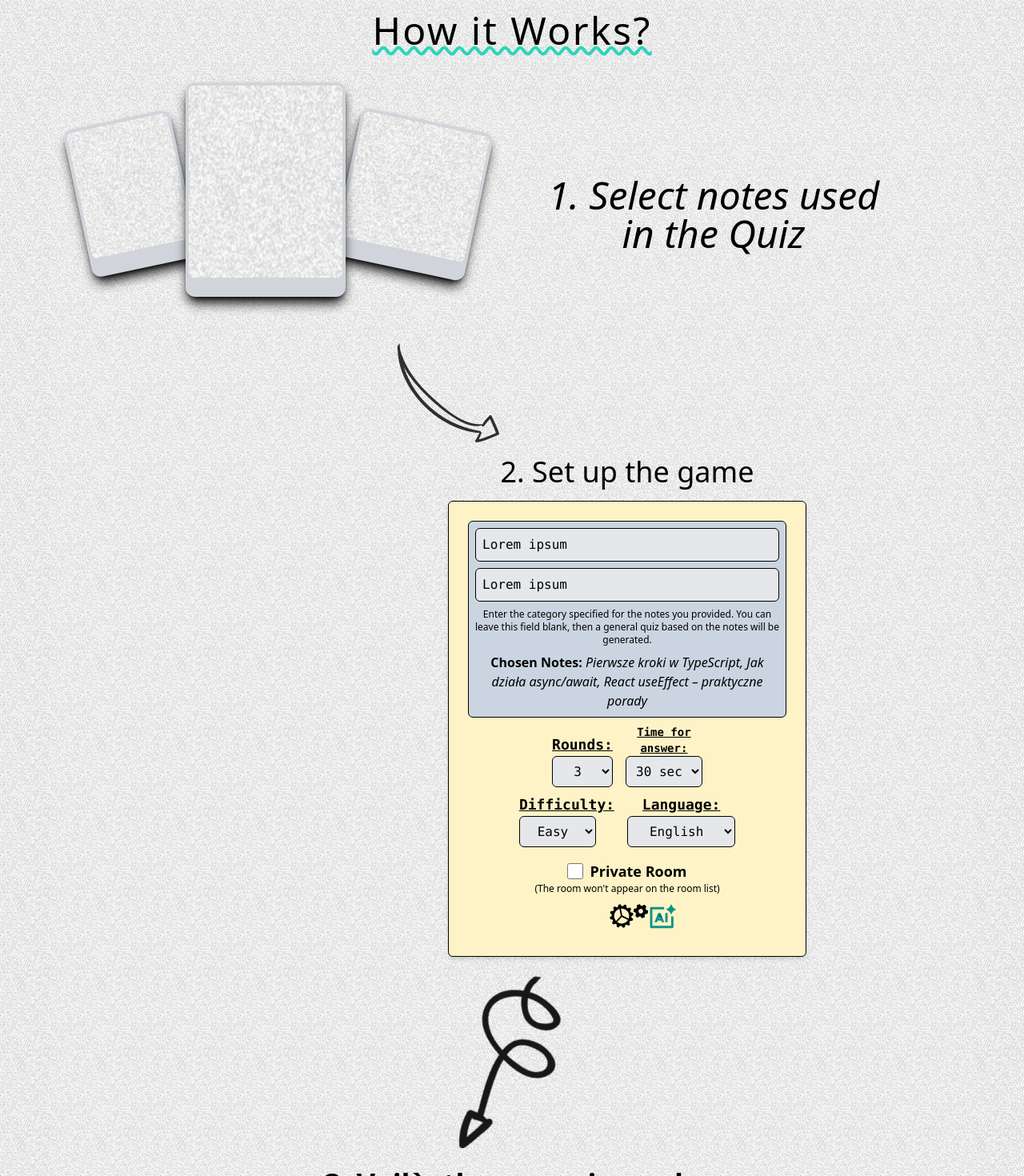
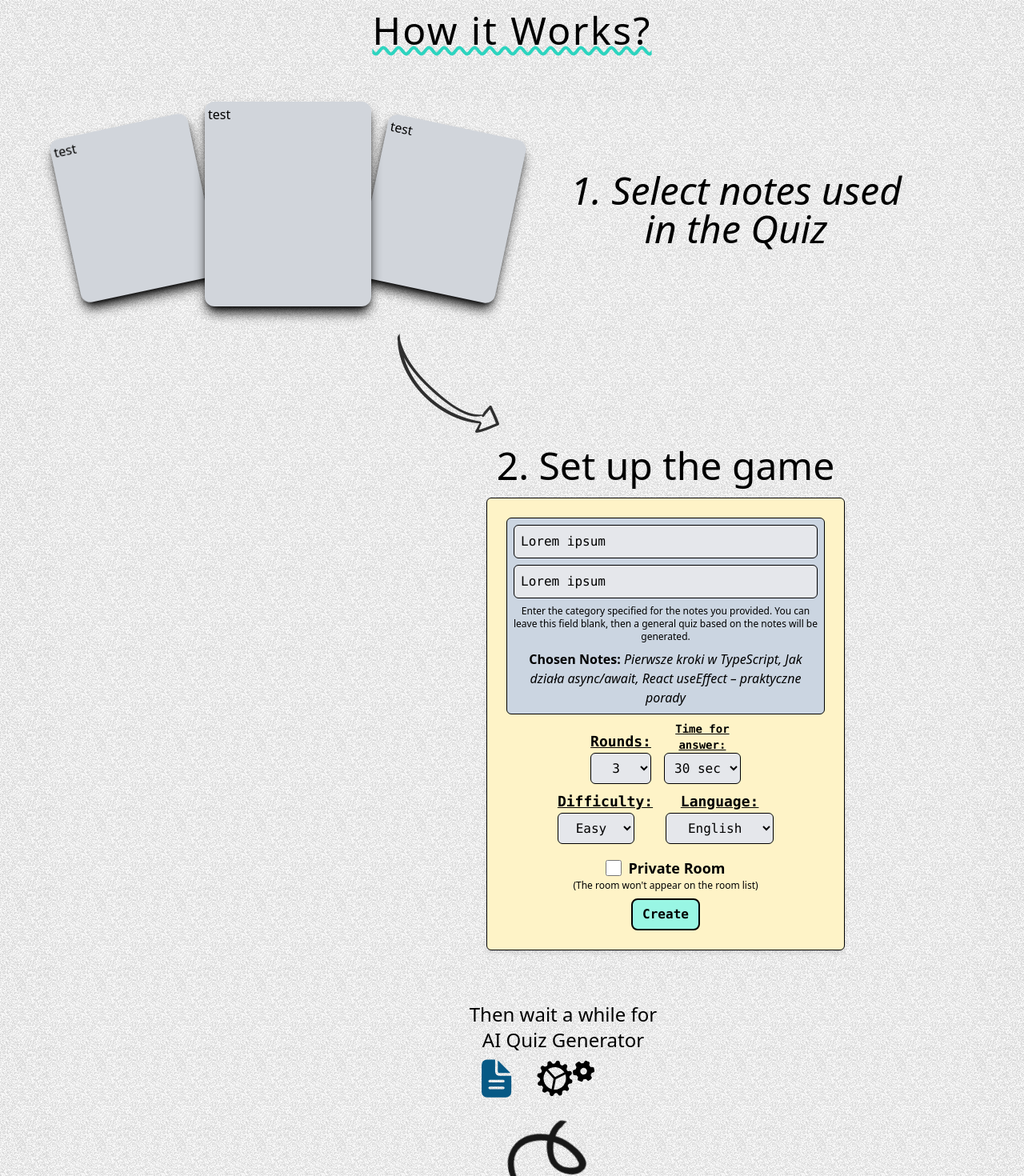
Before and after one commit to pecet3/quizex_pub, a Next.js app in the folder landingpage/: page / in a window 1280 px wide. Shown: the part 1330-2800 px from the top of the page at 80% size. Built offline with nearby package versions, Linux system fonts and the light colour scheme.

Commit message:
howitworks almost done

```diff
--- a/landingpage/components/HowItWorks.tsx
+++ b/landingpage/components/HowItWorks.tsx
@@ -14,8 +14,8 @@ export const HowItWorks = () => {
   const controlBrowser = useAnimation();
   const [refBrowser, inViewBrowser] = useInView();
   const browserVariants = {
-    visible: { opacity: 1, scale: [0, 1] },
-    hidden: { opacity: 0, scale: 0 },
+    visible: { opacity: 1, scale: [0, 1], x: 0 },
+    hidden: { opacity: 0, scale: 0, x: 300 },
   };
   useEffect(() => {
     if (inView) {
@@ -46,8 +46,8 @@ export const HowItWorks = () => {
   const controlFinal = useAnimation();
 
   const finalStepVariants = {
-    visible: { opacity: 1, scale: 1, y: 0 },
-    hidden: { opacity: 0, scale: 0, y: -400 },
+    visible: { opacity: 1, scale: 1, y: 0, rotate: 0 },
+    hidden: { opacity: 0, scale: 0, y: -200, rotate: [-360] },
   };
   const finalButtonVariants = {
     clicked: { opacity: 1, scale: [1, 0.9, 1] },
@@ -91,7 +91,7 @@ export const HowItWorks = () => {
             className="flex flex-col w-full md:w-auto items-center justify-center
            rounded-2xl mt-4"
           >
-            <span className="flex m-auto items-center translate-x-4 -translate-y-6">
+            <span className="flex m-auto items-center ">
               <motion.div
                 ref={ref}
                 variants={image1Variants}
@@ -100,18 +100,10 @@ export const HowItWorks = () => {
                 whileInView="visible1"
                 whileHover={{ scale: 1.03, y: -15 }}
                 transition={{ duration: 0.5 }}
-                className="h-auto right-10 bg-gray-300 shadow-lg
-                 shadow-black
-                p-1 rounded-xl
-              pb-6"
+                className="bg-gray-300 shadow-lg shadow-black
+                 p-1 rounded-xl pb-6 w-24 sm:w-44  h-32 sm:h-52"
               >
-                <Image
-                  alt=""
-                  src={"/noise.png"}
-                  height={400}
-                  width={400}
-                  className="rounded-md h-40 w-32"
-                />
+                test
               </motion.div>
               <motion.div
                 ref={ref}
@@ -125,16 +117,10 @@ export const HowItWorks = () => {
                 }}
                 transition={{ duration: 0.5 }}
                 className="bg-gray-300 shadow-lg shadow-black
-                 p-1 z-30 rounded-xl pb-6
+                 p-1 z-30 rounded-xl pb-6 w-28 sm:w-52 h-40 sm:h-64
               "
               >
-                <Image
-                  alt=""
-                  src={"/noise.png"}
-                  height={400}
-                  width={400}
-                  className="rounded-md h-60 w-48 "
-                />
+                test
               </motion.div>
               <motion.div
                 ref={ref}
@@ -147,16 +133,10 @@ export const HowItWorks = () => {
                   y: -20,
                 }}
                 transition={{ duration: 0.5 }}
-                className=" bg-gray-300 shadow-lg
-                 shadow-black p-1 rounded-xl pb-6 "
+                className=" bg-gray-300 shadow-lg shadow-black
+                 p-1 rounded-xl pb-6 w-24 sm:w-44  h-32 sm:h-52"
               >
-                <Image
-                  alt=""
-                  src={"/noise.png"}
-                  height={400}
-                  width={400}
-                  className="rounded-md h-40 w-40"
-                />
+                test
               </motion.div>
             </span>
           </div>
@@ -172,6 +152,7 @@ export const HowItWorks = () => {
           className="brightness-0 rounded-xl h-32 w-32 self-center opacity-80 mr-40"
         />
         <div
+          ref={refBrowser}
           className="flex flex-row-reverse justify-center
         items-center m-auto w-full"
         >
@@ -180,11 +161,8 @@ export const HowItWorks = () => {
             then wait a while for <br />
             AI Quiz Generator
           </h3> */}
-          <div
-            ref={refBrowser}
-            className=" ml-72 flex flex-col justify-end items-center gap-4 m-auto w-full"
-          >
-            <h3 className="text-center font-light text-4xl m-0">
+          <div className=" sm:ml-96 flex flex-col justify-end items-center gap-4 m-auto w-full">
+            <h3 className="text-center font-light text-5xl m-0">
               2. Set up the game
             </h3>
             <motion.div
@@ -199,6 +177,20 @@ export const HowItWorks = () => {
             </motion.div>
           </div>
         </div>
+        <div className="m-auto mb-24 mt-12 pl-32">
+          <motion.div
+            variants={browserVariants}
+            initial="hidden"
+            animate={controlBrowser}
+            whileInView="visible"
+            transition={{ duration: 1, ease: "easeOut" }}
+            className="self-center mb-8"
+          >
+            <h4 className={` duration-300 text-2xl w-64 text-center`}>
+              Then wait a while for AI Quiz Generator
+            </h4>
+            <LoadingAnimation />
+          </motion.div>
           <Image
             alt=""
             src={"/arrow_w.png"}
@@ -206,7 +198,8 @@ export const HowItWorks = () => {
             width={400}
             className="brightness-0 rounded-xl -rotate-12 h-48 w-48 self-center opacity-90 mt-4 "
           />
-        <div className="flex flex-col-reverse md:flex-col items-center m-auto">
+        </div>
+        <div className="flex flex-col items-center m-auto">
           <h3 className="text-center font-extrabold text-4xl m-auto my-6">
             3. Voilà, the game is ready <br />
             and you can play with your friends!
@@ -216,7 +209,8 @@ export const HowItWorks = () => {
               variants={finalStepVariants}
               initial="hidden"
               animate={controlFinal}
-              transition={{ duration: 0.7, delay: 1 }}
+              whileInView="visible"
+              transition={{ duration: 1, delay: 0.5, ease: "easeOut" }}
               className="rounded-xl  border-2 "
             >
               <Dashboard />
--- a/landingpage/components/LoadingAnimation.tsx
+++ b/landingpage/components/LoadingAnimation.tsx
@@ -11,7 +11,7 @@ export const LoadingAnimation = ({
   minorText?: string;
 }) => {
   return (
-    <div className="gap-1 flex  flex-col items-center ">
+    <div className="gap-1 flex  flex-col items-center scale-150 my-4">
       <div className="flex items-center gap-2 mr-10">
         <motion.div
           color={"black"}
--- a/landingpage/components/SettingsForm.tsx
+++ b/landingpage/components/SettingsForm.tsx
@@ -51,13 +51,13 @@ export const SettingsForm: React.FC<{}> = ({}) => {
     setTimeout(() => {
       controlFinal.start("visible");
       controlFinal.start("clicked");
-    }, 2000);
+    }, 3000);
     setTimeout(() => {
       setIsLoading(true);
-    }, 5000);
+    }, 7000);
   }, [controlFinal]);
   return (
-    <>
+    <div className="flex  flex-col-reverse items-center gap-2">
       <form
         id="settingsForm"
         className="cartoon-container-transparent bg-amber-100 text-center"
@@ -230,9 +230,7 @@ export const SettingsForm: React.FC<{}> = ({}) => {
             (The room won't appear on the room list)
           </p>
         </div>
-        {isLoading ? (
-          <LoadingAnimation />
-        ) : (
+
         <motion.button
           initial="hidden"
           variants={finalButtonVariants}
@@ -242,8 +240,7 @@ export const SettingsForm: React.FC<{}> = ({}) => {
         >
           Create
         </motion.button>
-        )}
       </form>
-    </>
+    </div>
   );
 };
```
Lines whose indentation alone changed are shown as unchanged.
